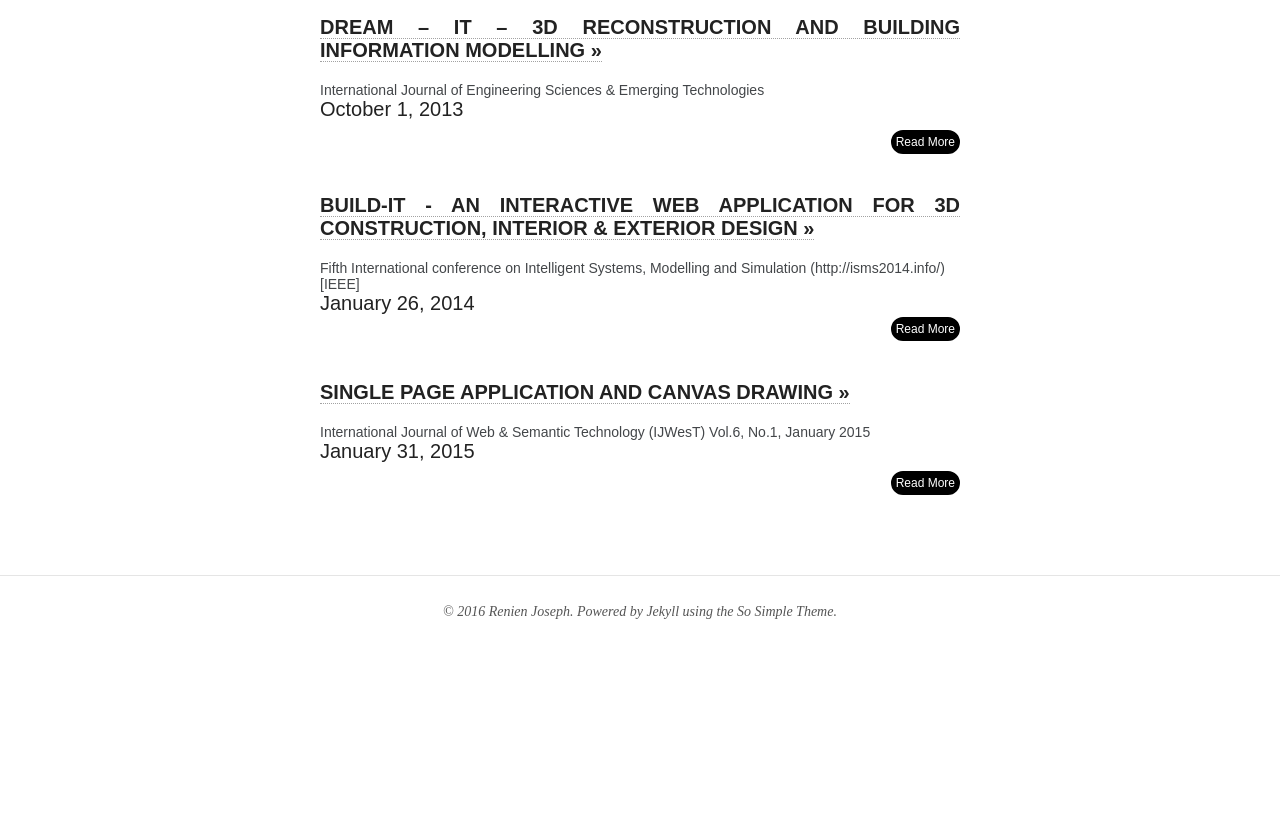
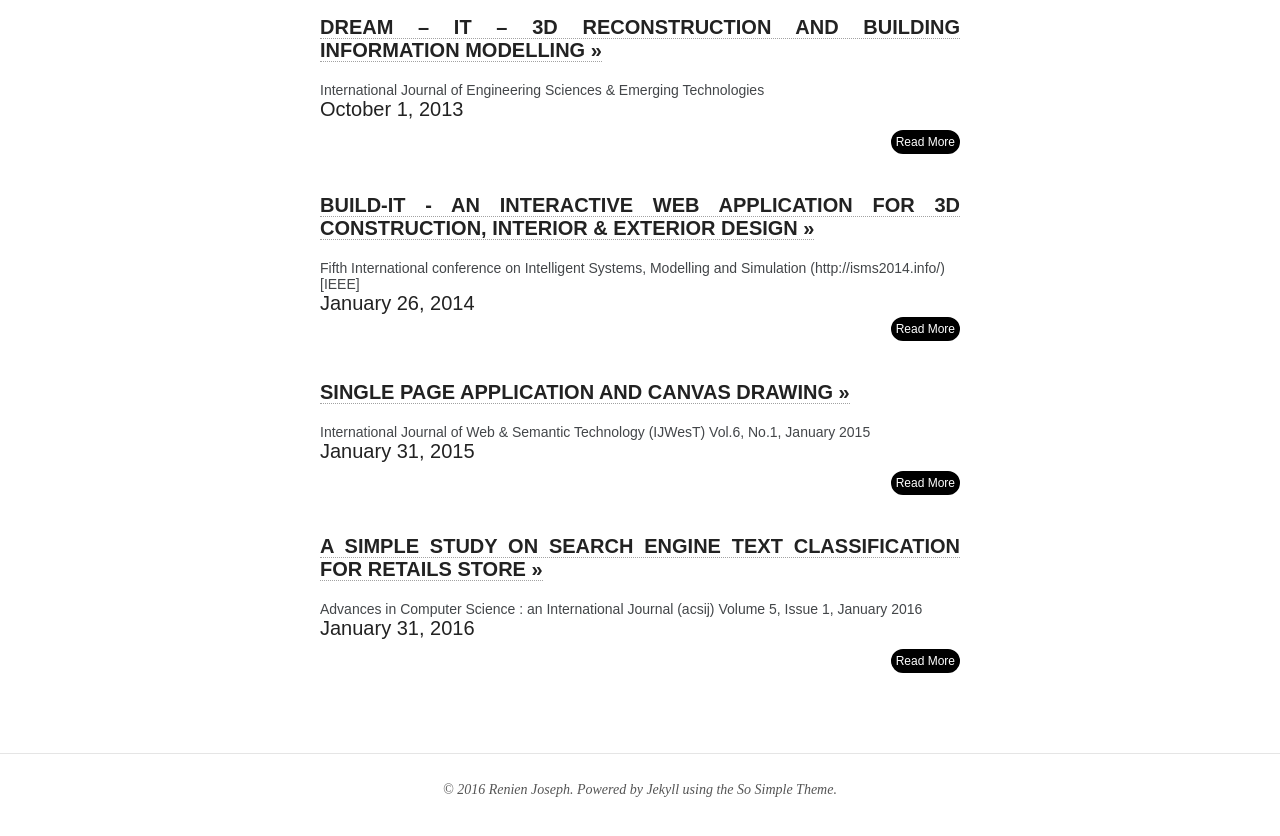
Before and after one commit to Renien/Renien.github.io, a Jekyll site: the page built from publication.md, in a window 1280 px wide and 900 px high, scrolled down 607 px. Shown: the top 836 px of the window. Built offline with Jekyll 4.4.1, drawn with Linux system fonts in a browser that asks for light colours; nearby versions of some CDN libraries; before the commit the page ends 1329 px from its top, so only the background shows below that.

Commit message:
NLP 1st paper completed

```diff
--- a/publication.md
+++ b/publication.md
@@ -61,6 +61,18 @@ In this paper, it explores not only building powerful single-page application bu
 </div>
 <div markdown="0" class="read-more-toggle" align="right"><a class="btn">Read More</a></div>
 
+[**A SIMPLE STUDY ON SEARCH ENGINE TEXT CLASSIFICATION FOR RETAILS STORE >>**](http://www.acsij.org/acsij/article/view/415){:target="_blank"}
+
+<div class="publication-header-conference">Advances in Computer Science : an International Journal (acsij) Volume 5, Issue 1, January 2016 </div>
+<div class="publication-date">January 31, 2016</div>
+<div class="publication-header"></div>
+<div class="read-more-content">
+<p>
+It is obvious, the continuing growth of textual content rapidly increasing within the Word Wide Web (WWW). So certainly with the combination of sophisticated text processing and classification techniques it leads to produce high accurate search results. Even though a large body of research has delved into these problems; each has their theories and different approaches according to their data collection. This has been very challenging task continuously and this paper converges solutions, comprehensive comparisons that leads to different approaches. Therefore it will help to implement a robust search engine.  The research proves probability text classification models classify documents robustly. But to improve the search result that involves short texts, we should certainly go through a hybrid approach including rules and statistical neural network models. As a pruning components the pre-processing and post-processing modules should adapted. And also due to the dynamic data the process pipeline should be frequently update.
+</P>
+</div>
+<div markdown="0" class="read-more-toggle" align="right"><a class="btn">Read More</a></div>
+
 
 <style type="text/css">
 /*.read-more-toggle .btn{
```
